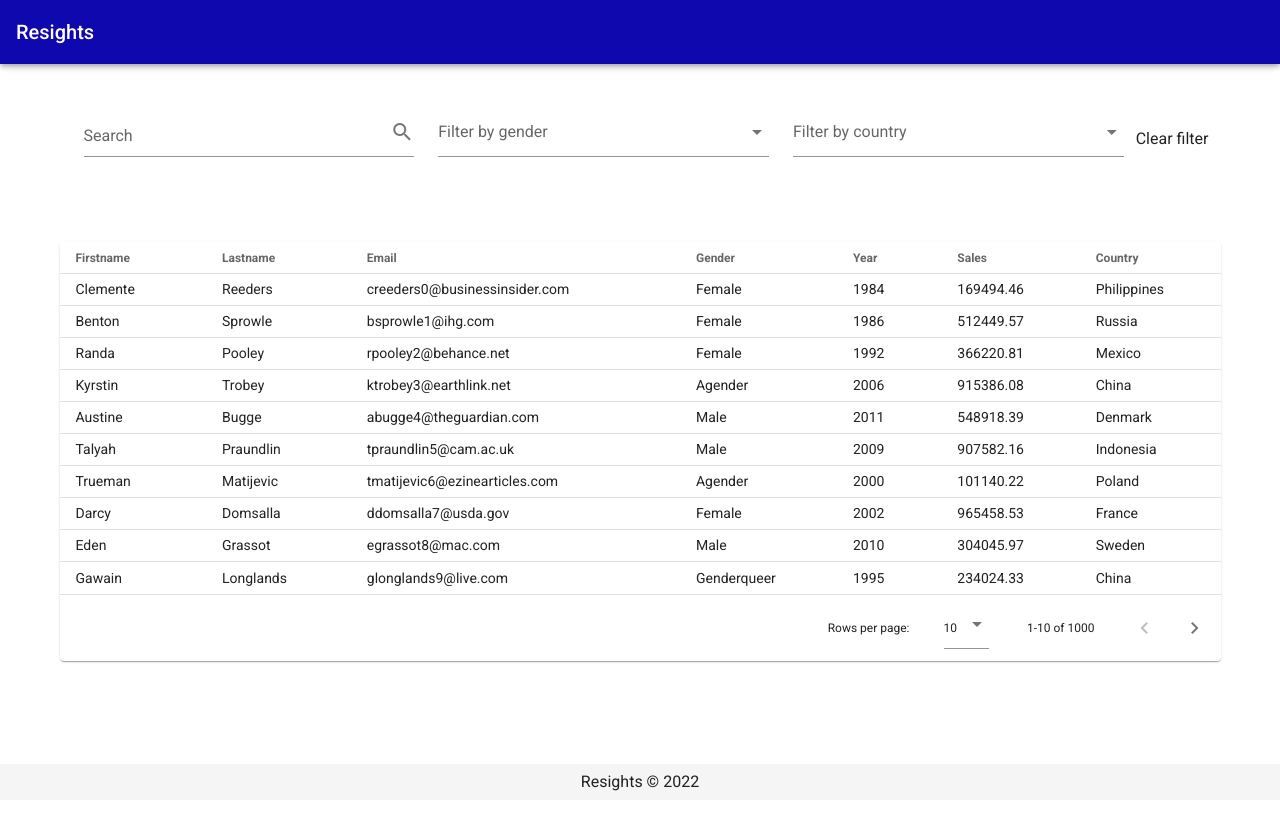
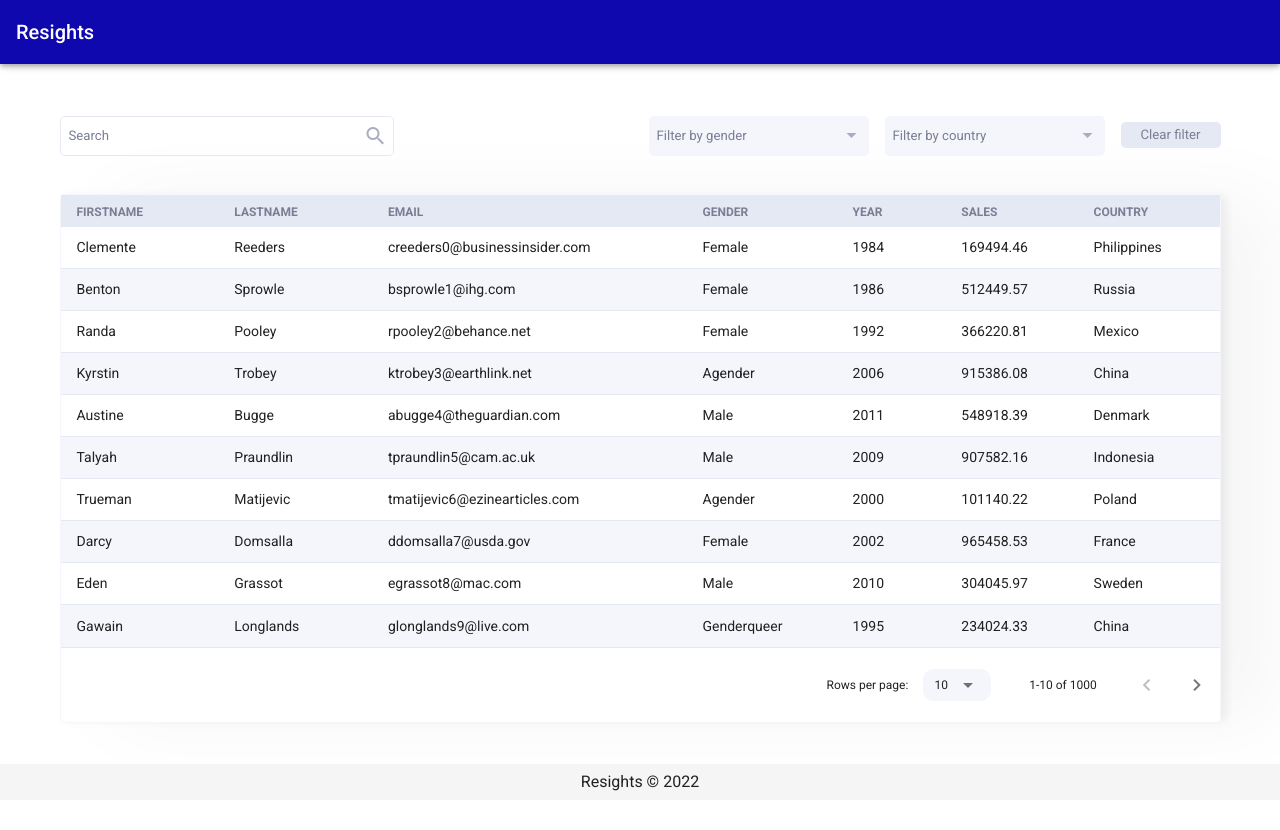
Before and after one commit to line301u/data-table, a Nuxt app: page / in a window 1280 px wide. Shown: the top 830 px of the page. Before the commit the page ends 800 px from the top, so only its background shows below. Built offline with nearby package versions, Linux system fonts and the light colour scheme.

Commit message:
final push

```diff
--- a/components/DataFilter.vue
+++ b/components/DataFilter.vue
@@ -1,6 +1,7 @@
 <template v-slot:body.append>
-  <v-container class="d-flex">
-    <v-col>
+  <div class="filter-container">
+      <div class="filter d-flex">
+        <div class="filter__search">
           <template>
             <v-text-field
               v-model="selectedFilterValues.search"
@@ -11,13 +12,14 @@
               @keyup="setFilter(selectedFilterValues.search, 'search')"
             ></v-text-field>
           </template>
-    </v-col>
-    <v-col>
+        </div>
+        <div class="filter__select d-flex">
           <v-select
             multiple
             label="Filter by gender"
             :items="gender_list"
             v-model="selectedFilterValues.gender"
+            color="unset"
             @change="setFilter(selectedFilterValues.gender, 'gender')"
             >
             <template v-slot:selection="{ item, index }">
@@ -32,14 +34,13 @@
               </span>
           </template>
           </v-select>
-    </v-col>
 
-    <v-col>
           <v-select
             multiple
             label="Filter by country"
             :items="country_list"
             v-model="selectedFilterValues.country"
+            color="unset"
             @change="setFilter(selectedFilterValues.country, 'country')"
             >
             <template v-slot:selection="{ item, index }">
@@ -54,10 +55,12 @@
               </span>
             </template>
           </v-select>
-    </v-col>
-
-    <button @click="clearFilter(); clearFilterValues();">Clear filter</button>
-  </v-container>
+          <div class="button-wrapper">
+            <button class="button" @click="clearFilter(); clearFilterValues();">Clear filter</button>
+          </div>
+        </div>
+      </div>
+  </div>
 </template>
 
 
@@ -83,22 +86,144 @@ export default {
       this.selectedFilterValues.country = "";
       this.selectedFilterValues.search = "";
     }
-  }
+  },
 }
 </script>
 
-<style lang="sass" scoped>
-  .v-data-table
-    max-width: 100%
-</style>
+<style lang="sass">
+  @import "../assets/sass/_variables.sass"
 
-<style lang="sass">
+  .filter-container
+    margin-top: 1.5rem
+
+    .filter
+      flex-direction: column
+      justify-content: flex-start
+
+      @media screen and (min-width: 775px)
+        flex-direction: row
+        justify-content: space-between
+        margin-bottom: 2rem
+
+      &__select
+        flex-shrink: 1
+        flex-direction: column
+
+        @media screen and (min-width: 775px)
+          flex-direction: row
+          justify-content: space-between
+          justify-content: flex-start
+
+      &__search
+        flex-grow: 1
+        width: 100%
+
+        @media screen and (min-width: 775px)
+          max-width: 350px
+
+        .v-input
+          &__slot
+            border: 1px solid $rs__grey-2
+            border-radius: 0.3rem
+
+          &__control
+            @media screen and (min-width: 775px)
+              margin-right: 1rem
+
+          .v-label
+            top: 6px
+
+          .primary--text
+            color: $rs__primary-7 !important
+
+        .v-text-field input
+          color: black
+          font-size: 0.825rem
+          padding-left: .5rem
+
       .v-select
         &__selections
           min-height: 40px
+
+        &__slot
+          width: 100%
+          background-color: $rs__grey-1
+          border-radius: 0.3rem
+
+          @media screen and (min-width: 775px)
+            margin-right: 1rem
+            width: 220px
+
+          &::before
+            border-color: transparent !important
+            border-style: none
+
+      .v-chip
+        background: $rs__grey-2 !important
+
+    .v-text-field
+      .v-label
+        top: 10px
+        font-size: 0.825rem
+        color: $rs__grey-6 !important
+        margin-left: .5rem
+
+      .v-label--active
+        transform: translateY(-28px) scale(0.75)
+        color: red
+        margin-left: 0rem
+        color: $rs__grey-6 !important
+
+      .v-input__control > .v-input__slot:before
+        border-color: transparent !important
+        border-style: none
 
     .v-input
       &__control
         min-height: 40px
 
+      &__slot
+        margin-bottom: .4rem !important
+
+      &__icon
+        i
+          color: $rs__grey-4 !important
+
+      &__append-inner
+        margin-top: 7px !important
+        margin-right: 5px
+
+    .button-wrapper
+      display: flex
+      margin-bottom: 3rem
+      margin-top: 1rem
+      justify-content: flex-end
+
+      @media screen and (min-width: 775px)
+        margin-bottom: 0rem
+        margin-top: 8px
+        align-self: center
+        align-items: center
+        justify-content: flex-start
+
+
+    .button
+      font-size: 0.825rem
+      color: $rs__grey-6
+      min-width: 100px
+      background-color: $rs__grey-2
+      padding: .2rem 1rem
+      border-radius: 0.3rem
+      max-height: 30px
+
+  .v-messages, .v-text-field__details
+    display: none !important
+
+  div.filter__select.d-flex > div.v-input.v-input--is-focused.theme--light.v-text-field.v-text-field--is-booted.v-select.v-select--is-menu-active.v-select--is-multi.primary--text > div > div.v-input__slot > div.v-select__slot > div.v-input__append-inner > div > i
+    color: $rs__primary-8 !important
+
+  div.filter__select.d-flex > div.v-input.v-input--is-focused.theme--light.v-text-field.v-text-field--is-booted.v-select.v-select--is-multi.primary--text > div > div.v-input__slot > div.v-select__slot > div.v-input__append-inner > div > i
+    color: $rs__grey-4 !important
+
+
 </style>
--- a/pages/index.vue
+++ b/pages/index.vue
@@ -17,7 +17,7 @@
           :server-items-length="totalItems"
           :loading="loading"
           :footer-props="{'items-per-page-options':[5, 10, 15, 30, 50]}"
-        ).elevation-1.mt-10
+        ).elevation-1.mt-2
 
 </template>
 
@@ -46,24 +46,10 @@ export default {
         { text: 'Firstname', value: "user.first_name", align: 'start'},
         { text: 'Lastname', value: 'user.last_name'},
         { text: 'Email', value: 'email' },
-        { text: 'Gender', value: 'gender',
-            filter: value => {
-              const selectedValues = this.filterSettings.gender;
-
-              if (selectedValues.length <= 0) return true
-              if (selectedValues.includes(value)) return value
-            },
-        },
+        { text: 'Gender', value: 'gender'},
         { text: 'Year', value: 'year' },
         { text: 'Sales', value: 'sales' },
-        { text: 'Country', value: 'country',
-            filter: value => {
-              const selectedValues = this.filterSettings.country;
-
-              if (selectedValues.length <= 0) return true
-              if (selectedValues.includes(value)) return value
-            },
-        },
+        { text: 'Country', value: 'country'},
       ],
     }
   },
@@ -150,8 +136,6 @@ export default {
             items = items.slice((page - 1) * itemsPerPage, page * itemsPerPage)
           }
 
-          console.log(items)
-
           setTimeout(() => {
             resolve({
               items,
@@ -160,11 +144,10 @@ export default {
           }, 2000)
         })
     },
-
     setFilter(selectedValues, filterType) {
-      console.log(filterType)
       if (filterType === "gender"){
         this.filterSettings.gender = selectedValues;
+
         this.getDataFromApi();
       }
 
@@ -191,9 +174,128 @@ export default {
 }
 </script>
 
-<style lang="sass" scoped>
-.v-progress-circular
-  position: absolute
-  top: 50%
-  left: 50%
+<style lang="sass">
+  @import "../assets/sass/_variables.sass"
+
+  .v-main__wrap
+    margin-bottom: 5rem
+
+  .v-application .elevation-1
+    box-shadow: none !important
+    box-shadow: 2.4px 0px 3.6px rgba(0, 0, 0, 0.009), 6.5px 0px 10px rgba(0, 0, 0, 0.05), 15.7px 0px 24.1px rgba(0, 0, 0, 0.013), 52px 0px 80px rgba(0, 0, 0, 0.04) !important
+    border: 1px solid $rs__grey-1
+
+  .v-data-table-header
+    tr
+      background: $rs__grey-2
+      height: 32px !important
+
+    span
+      color: $rs__grey-6
+      text-transform: uppercase
+
+    th
+      padding-top: 2px !important
+
+    .v-icon
+      font-size: 1rem !important
+      margin-left: .2rem
+
+      &::before
+        margin-bottom: 3px
+        color: $rs__primary-7
+
+  .theme--light.v-data-table > .v-data-table__wrapper > table > tbody > tr:not(:last-child) > td:not(.v-data-table__mobile-row)
+    border-bottom: 1px solid $rs__grey-2
+
+  .theme--light.v-data-table > .v-data-table__wrapper > table > thead > tr:last-child > th
+    border-bottom: 1px solid $rs__grey-2
+
+  .v-text-field.v-input--is-focused > .v-input__control > .v-input__slot:after
+    transform: scale(0)
+
+  tbody
+    tr
+      &:nth-child(2n)
+        background: $rs__grey-1
+        transition: .3s
+
+      &:hover
+        background-color: $rs__grey-2 !important
+        transition: .3s
+
+    td
+      height: 42px !important
+
+
+  .v-progress-linear__buffer
+    background-color: $rs__grey-3 !important
+
+  .v-list-item
+    &__title
+      font-size: 0.895rem
+      padding: 0.2rem 0
+
+    &__action
+      i.primary--text
+        color: $rs__primary-8 !important
+
+    &--active
+      background-color: white !important
+
+      .v-list-item__title
+        color: black !important
+
+  .v-data-table-header
+    .v-select-list
+      width: 237px
+
+    .v-menu
+      &::after
+        display: none
+
+    &__content:first-child
+      top: 170px !important
+
+  .v-data-footer
+    border-top: 1px solid $rs__grey-2 !important
+    padding: .5rem .3rem
+    justify-content: center
+
+    @media screen and (min-width: 775px)
+      justify-content: end
+
+    .v-input
+      &__control
+        background: $rs__grey-1 !important
+        border-radius: 0.7rem
+        padding: 0 .7rem
+
+      &__slot::before
+        display: none
+
+    .v-select
+      margin: 13px 0 13px 15px !important
+
+  .v-data-table-header-mobile__wrapper
+    .v-label
+      color: $rs__grey-6
+      text-transform: uppercase
+      font-size: .825rem
+
+    .v-select__slot
+      .primary--text
+        color: $rs__grey-6 !important
+
+    .v-input__slot::before
+      display: none
+
+    .v-chip
+      background: white !important
+      margin: 4px 0 0 0!important
+
+      &__content
+        text-transform: capitalize
+        font-weight: 400
+
 </style>
```
Lines whose indentation alone changed are shown as unchanged.
